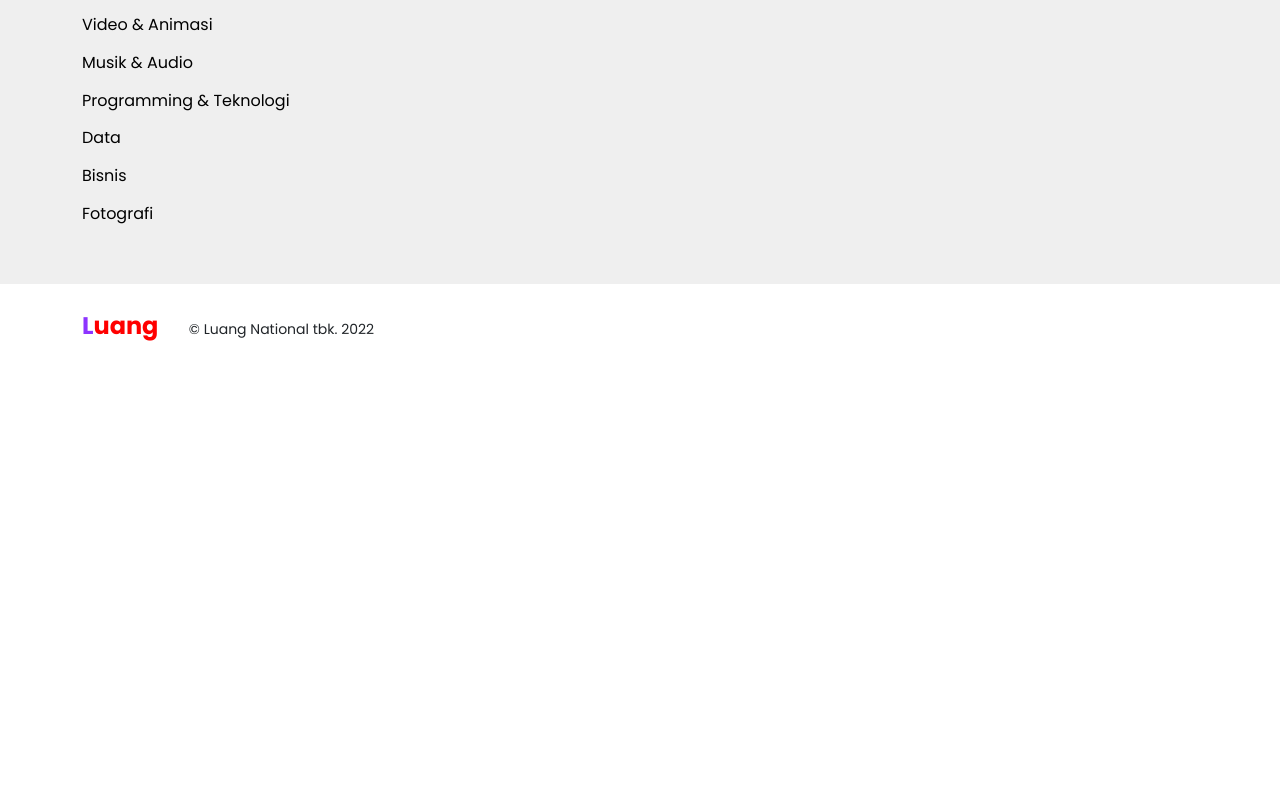
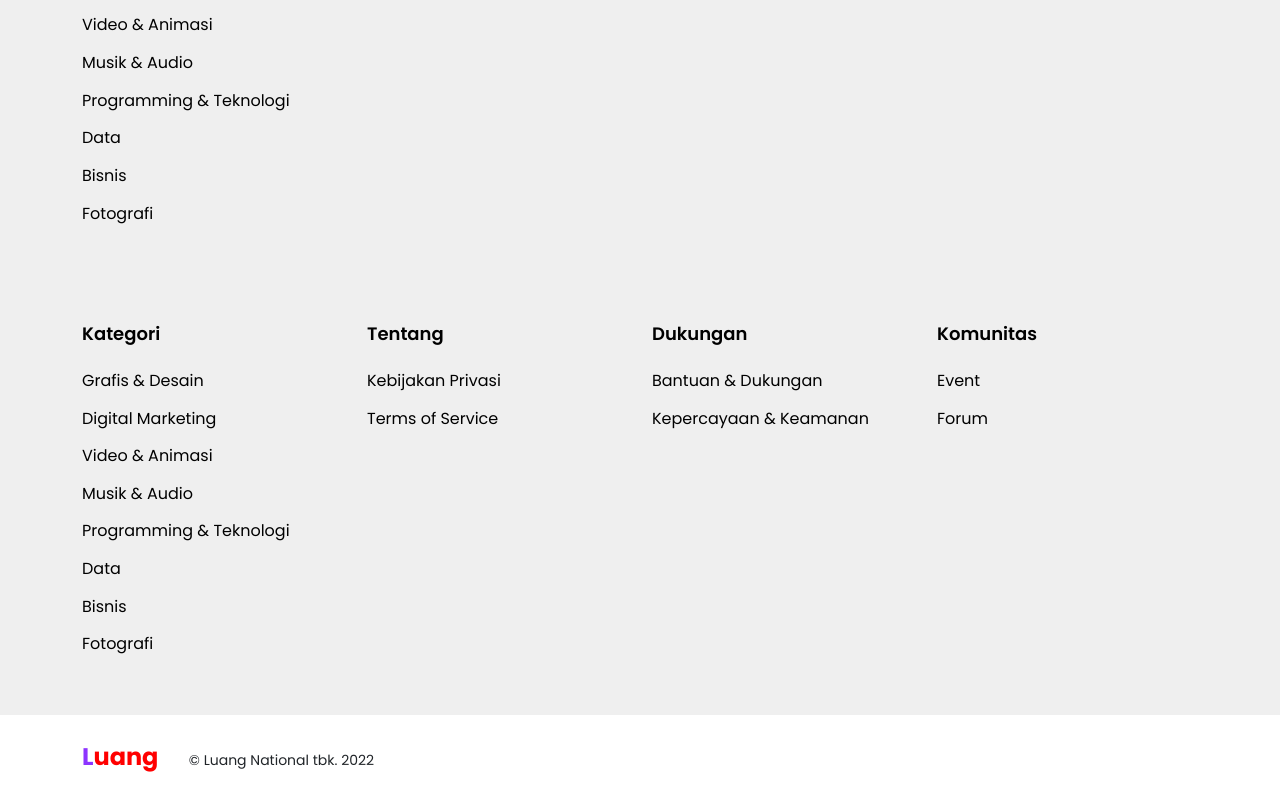
Before and after one commit to hanzaa/luang, a React (Create React App) app: page / in a window 1280 px wide. Shown: the part 1861-2660 px from the top of the page. Before the commit the page ends 2229 px from the top, so only its background shows below. Built offline with nearby package versions, Linux system fonts and the light colour scheme; no server answers.

Commit message:
add new default footer

```diff
--- a/src/components/Footer.jsx
+++ b/src/components/Footer.jsx
@@ -1,5 +1,37 @@
 const Footer = () => {
     return ( <>
+    <div className="container-fluid footer">
+        <div className="container">
+            <div className="row pb-5">
+                <div className="col">
+                    <h5>Kategori</h5>
+                    <h3>Grafis & Desain</h3>
+                    <h3>Digital Marketing</h3>
+                    <h3>Video & Animasi</h3>
+                    <h3>Musik & Audio</h3>
+                    <h3>Programming & Teknologi</h3>
+                    <h3>Data</h3>
+                    <h3>Bisnis</h3>
+                    <h3>Fotografi</h3>
+                </div>
+                <div className="col">
+                    <h5>Tentang</h5>
+                    <h3>Kebijakan Privasi</h3>
+                    <h3>Terms of Service</h3>
+                </div>
+                <div className="col">
+                    <h5>Dukungan</h5>
+                    <h3>Bantuan & Dukungan</h3>
+                    <h3>Kepercayaan & Keamanan</h3>
+                </div>
+                <div className="col">
+                    <h5>Komunitas</h5>
+                    <h3>Event</h3>
+                    <h3>Forum</h3>
+                </div>
+            </div>
+        </div>
+    </div>
     <div className="container-fluid" style={{background:"white",margin:"0",padding:"0"}}>
         <div className="container">
             <footer className="py-4" style={{fontSize:"24px"}}>
```
